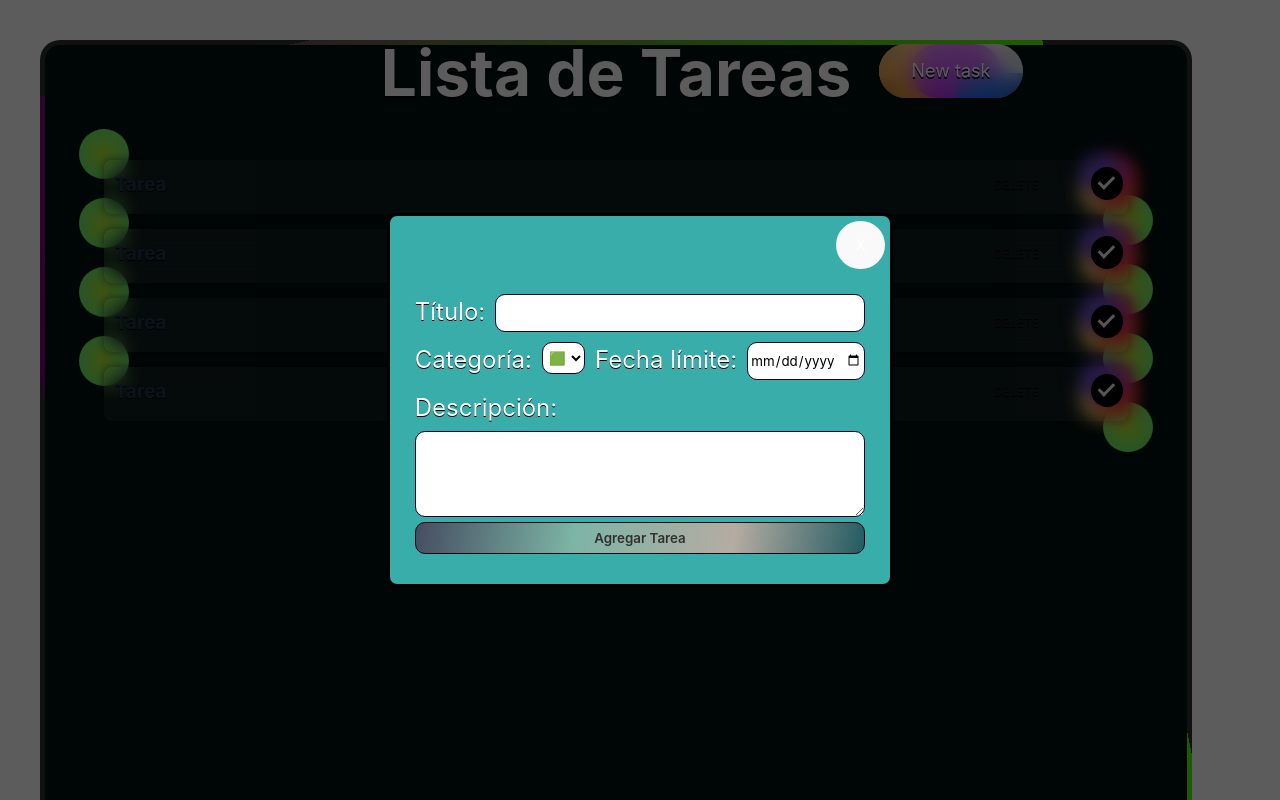
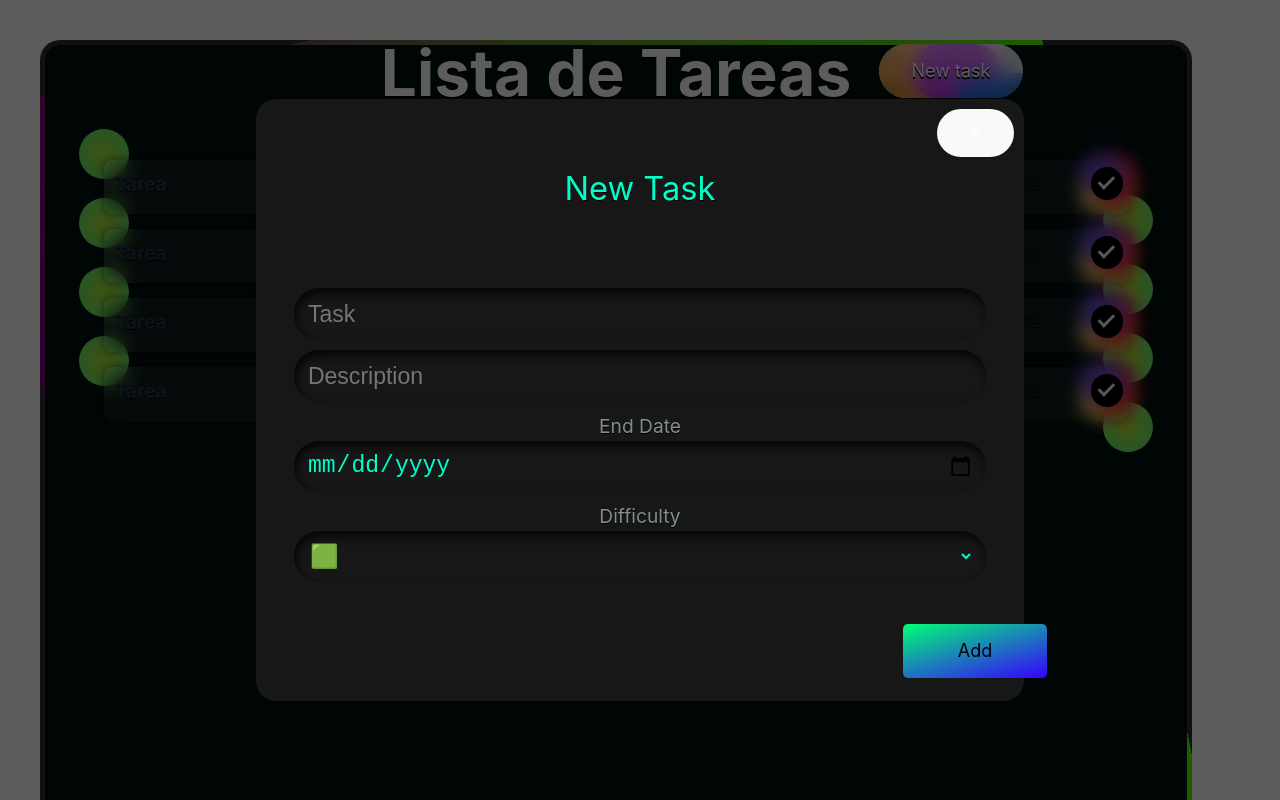
Before and after one commit to Flopyflor/to-do-list-react, a React (Vite) app: page / in a window 1280 px wide. Both pictures are taken after a click on the button "New task". Shown: the top 800 px of the page. Built offline with nearby package versions, Linux system fonts and the light colour scheme.

Commit message:
Actualización del css y de las validaciones

```diff
--- a/src/Components/AddTaskForm/AddTaskForm.jsx
+++ /dev/null
@@ -1,85 +0,0 @@
-/*
-NOTAS:
-Validaciones:
-- La fecha límite debe estar en el futuro. Se borra y el estilo y title cambian.
-- No se puede enviar si el título o la fecha están vacíos. El botón explica por qué en un hover.
-- Los inputs de texto son sanitizados con la función 'sanitize'.
-- La categoría no puede estar vacía.
-
-TODO:
-- Enviar la información al backend.
-- Mandar tarea a View? - creé el espacio para la función pero si no sirve la sacan
-
-Para tener en cuenta:
-- Las opciones para categorías no se renderizan dinámicamente porque usan emojis. Si se cambiaran las categorías
-habría que cambiar el formulario a mano. No creo que valga la pena cambiarlo igual.
-- La Fecha aparece en formato aaaa-mm-dd por default. Es decir, un string '2023-04-25'. Si conviene se puede cambiar.
-
-*/
-import React from 'react'
-import "./AddTaskForm.module.css"
-import {useAddTaskForm} from './useAddTaskForm'
-import style from "./AddTaskForm.module.css"
-
-
-// Consts ---------
-import {CATEGORIAS} from '../../global/Categorias';
-
-
-// La Lógica ------------
-function AddTaskForm( {alEnviar} ) {
-  //Esta propiedad es opcional si decidimos que este form deba pasarle a la
-  //vista la información de la nueva tarea, es como me imagino que podría ser.
-
-  const {
-    handleChange,
-    handleSubmit,
-    sePuedeEnviar,
-    form,
-    fechaWarning
-  } = useAddTaskForm({ alEnviar })
-
-  return (
-    <form onSubmit={handleSubmit}>
-
-      <p>
-        <label htmlFor="titulo">Título: </label>
-        <input id='titulo' name='titulo' type="text" value={form.titulo} onChange={handleChange} />
-      </p>
-
-      <p>
-        <label htmlFor="categoria">Categoría: </label>
-        <select id='categoria' name="categoria" onChange={handleChange} defaultValue={CATEGORIAS.verde}>
-          <option value={CATEGORIAS.rojo}>🟥</option>
-          <option value={CATEGORIAS.amarillo}>🟨</option>
-          <option value={CATEGORIAS.verde}>🟩</option>
-        </select>
-
-
-        <label htmlFor="fechaLimite">Fecha límite: </label>
-        <input id='fechaLimite' name='fechaLimite' type="date" value={form.fechaLimite} onChange={handleChange}
-        className={fechaWarning ? style.warning : ""}
-        title={fechaWarning? "La fecha debe encontrarse en el futuro" : ""}
-        />
-      </p>
-
-      <p>
-        <label htmlFor="descripcion">Descripción: </label>
-      </p>
-      <textarea id='descripcion' name='descripcion' type="text" value={form.descripcion} onChange={handleChange}></textarea>
-
-
-      <p>
-        <input
-        type="submit"
-        value="Agregar Tarea"
-        disabled={!sePuedeEnviar(form.titulo, form.fechaLimite)}
-        title={sePuedeEnviar(form.titulo, form.fechaLimite) ? "" : "La tarea debe tener un título y una fecha límite."}
-        />
-      </p>
-
-    </form>
-  )
-}
-
-export default AddTaskForm
--- a/src/Components/AddTaskForm/AddTaskForm.module.css
+++ /dev/null
@@ -1,63 +0,0 @@
-form {
-    text-align: left;
-    padding: 20px;
-    font-size: 1.5rem;
-    font-weight: 400;
-    display: flex;
-    flex-direction: column;
-    flex-wrap: wrap;
-}
-
-input, select, textarea{
-    background-color: white;
-    padding: 2px;
-    height: 2rem;
-    border-radius: 10px;
-    color: black;
-    width: auto;
-    flex-grow: 2;
-    border: 1.5px solid rgb(10, 0, 52);
-    font-family: inherit;
-    cursor:text;
-}
-
-textarea {
-    height: 5rem;
-}
-
-input[type="date"]{
-    width: 7rem;
-}
-
-input[type="submit"]{
-    cursor: pointer;
-    background: linear-gradient(100deg, rgba(191, 0, 255, 0.8), rgba(20, 243, 20, 0.634), rgb(255, 160, 59) 70.71%, rgba(3, 3, 174, 0.515));
-    color: white;
-    font-weight: 600;
-}
-
-input[type="submit"]:hover{
-    outline: white;
-    border: 2px solid white;
-}
-
-input:disabled{
-    cursor:default;
-    filter: grayscale(90%);
-    color: rgb(48, 48, 48);
-    text-shadow:none;
-}
-
-p{
-    margin: 5px 0;
-    width: 100%;
-    display: flex;
-    flex-direction: row;
-    justify-content: space-between;
-    gap: 10px;
-    flex-wrap: wrap;
-}
-
-.warning {
-    border: 1px solid red;
-}
--- a/src/Components/AddTaskForm/useAddTaskForm.js
+++ /dev/null
@@ -1,70 +0,0 @@
-import { useState } from 'react'
-import {sanitize} from '../../utils/sanitize.js';
-
-//este en particular lo defino como variable porque necesito referenciarlo en el handleChange
-const fechaLimite = "fechaLimite";
-
-const formVacia = {
-  titulo: "",
-  descripcion: "",
-  [fechaLimite]: "",
-  categoria: ""
-};
-
-export function useAddTaskForm( { alEnviar } ) {
-    const [form, setForm] = useState(formVacia);
-
-    const [fechaWarning, setFechaWarning] = useState(false);
-
-    const sePuedeEnviar = (titulo, fecha) => {
-        if(titulo == "" || fecha == ""){
-        return false
-        }
-        return true;
-    }
-
-    const handleChange = (e) => {
-        let { name, value } = e.target;
-
-        //me aseguro que la fecha límite esté en el futuro
-        if (name == fechaLimite) {
-        if (new Date(value) < new Date()){
-            value = "";
-            setFechaWarning(true);
-        } else if (fechaWarning == true) {
-            setFechaWarning(false);
-        }
-        }
-
-        setForm({
-        ...form,
-        [name]: value
-        });
-
-    };
-
-    const handleSubmit = (e) => {
-        e.preventDefault();
-
-        form.titulo = sanitize(form.titulo);
-        form.descripcion = sanitize(form.descripcion);
-
-        //TODO: Hacer que esto funcione - coordinar con grupo de endpoints
-        //const nuevaTarea = agregarTarea(form);
-
-        //TODO: Hacer que esto funcione - coordinar con View de Tareas
-        //agregarNuevaTarea(nuevaTarea)
-
-        alEnviar();
-
-        setForm(formVacia);
-    }
-
-    return {
-        handleChange,
-        handleSubmit,
-        form,
-        fechaWarning,
-        sePuedeEnviar
-    }
-}
--- a/src/Components/Portal/Portal.jsx
+++ b/src/Components/Portal/Portal.jsx
@@ -3,17 +3,13 @@ import styles from './portal.module.css'
 
 //Portal que muestra, en este caso, el formulario para agregar una nueva tarea.
 
-export const Portal = ({getClosed, children}) => {
-
-    const closePortal = () => {
-      getClosed();
-    }
+export const Portal = ({setClosed, children}) => {
 
     return (
         <>
             <div id={styles.portalBackground}>
                 <div id={styles.portalContent}>
-                    <button id={styles.portalBtnClose} onClick={closePortal}>X</button>
+                    <button id={styles.portalBtnClose} onClick={setClosed}>X</button>
                     {children}
                 </div>
             </div>
--- a/src/Components/Portal/Portal.module.css
+++ b/src/Components/Portal/Portal.module.css
@@ -12,20 +12,19 @@
 }
 
 #portalContent {
-    display: flex;
-    flex-direction: column;
-    align-items: center;
-    padding: 5px;
-    background-color: #38ada9;
-    border-radius: 10px;
-    border: 3px solid black;
+    width: max(60%, 500px);
+    height: fit-content;
+    margin: auto;
+    position: relative;
 }
 
 #portalBtnClose {
-    align-self: flex-end;
-    position: static;
+    display: block;
+    position: absolute;
+    right: 10px;
+    top: 10px;
     width: 10%;
-    aspect-ratio: 1 / 1;
+    aspect-ratio: 1.5 / 1;
     cursor: pointer;
     pointer-events: all;
     font-size: 1rem;
--- a/src/Components/newTaskButton/newTaskButtton.jsx
+++ b/src/Components/newTaskButton/newTaskButtton.jsx
@@ -1,7 +1,7 @@
 import React, {useState} from 'react'
 import './newTaskButton.css';
 import { Portal } from '../Portal/Portal';
-import AddTaskForm from '../AddTaskForm/AddTaskForm'
+import AddTaskForm from '../taskForm/addTaskForm'
 
 
 const NewTaskButtton = () => {
@@ -28,8 +28,8 @@ const NewTaskButtton = () => {
     </div>
 
     {showForm && (
-      <Portal getClosed={closePortal}>
-        <AddTaskForm alEnviar={closePortal}></AddTaskForm>
+      <Portal setClosed={closePortal}>
+        <AddTaskForm ></AddTaskForm>
       </Portal>
       )}
     </>
--- a/src/Components/taskForm/addTaskForm.css
+++ b/src/Components/taskForm/addTaskForm.css
@@ -50,13 +50,15 @@
     font-size: 1.2em;
   }
 
-  .difficulty {
+  .input-field option {
+    background-color: #171717;
+    border: 1px solid black;
+    margin: 0;
+  }
+
+  .group {
     color: rgba(152, 169, 166, 0.844);
     font-size: 1em;
-  }
-
-  .difficulty select {
-    border-radius: 7px;
   }
 
   .task-form .btn {
@@ -101,27 +103,8 @@
     color: rgb(0, 255, 200);
   }
 
-
-
-
-  .card {
-    background-image: linear-gradient(163deg, #00ff75 0%, #3700ff 100%);
-    border-radius: 22px;
-    transition: all .3s;
-  }
-
-  .card2 {
-    border-radius: 0;
-    transition: all .2s;
-  }
-
-  .card2:hover {
-    transform: scale(0.98);
-    border-radius: 20px;
-  }
-
-  .card:hover {
-    box-shadow: 0px 0px 30px 1px rgba(0, 255, 117, 0.30);
+  form {
+    font-size: 1.2rem;
   }
 
   @media (max-width: 890px) {
--- a/src/Components/taskForm/addTaskForm.jsx
+++ b/src/Components/taskForm/addTaskForm.jsx
@@ -1,55 +1,63 @@
-import React from 'react';
+import React from 'react'
+import {useAddTaskForm} from './useAddTaskForm'
 import './addTaskForm.css';
+
+// Consts ---------
+import {CATEGORIAS} from '../../global/Categorias';
 
 const AddTaskForm = () => {
 
-    const handleChange = (e) => {
-        let { name, value } = e.target;
+    const {
+        handleChange,
+        handleSubmit,
+        form
+    } = useAddTaskForm()
+
+    const {title, description, deadline, difficulty} = form;
+    const NAMES = {
+        TITLE: 'title',
+        DESCRIPTION: 'description',
+        DEADLINE: 'deadline',
+        DIFFICULTY: 'difficulty'
     }
-
-    const CATEGORIAS = {
-        rojo: "rojo",
-        amarillo: "amarillo",
-        verde: "verde"
-    }
-
 
   return (
     <div>
-        <div className="card">
-            <div className="card2">
-                <form className="task-form">
+        <form className="task-form" onSubmit={handleSubmit}>
             <p id="heading">New Task</p>
             <div className="field">
 
-                        <input type="text" className="input-field" placeholder="Task" autocomplete="off"/>
+                <input type="text" required onChange={handleChange} className="input-field" placeholder="Task" autocomplete="off" name={NAMES.TITLE} value={title}/>
             </div>
             <div className="field">
+                <input type="text" onChange={handleChange} className="input-field"  placeholder="Description" autocomplete="off" name={NAMES.DESCRIPTION} value={description}/>
+            </div>
 
-                        <input type="text" className="input-field"  placeholder="Description" autocomplete="off"/>
+            <div className='group'>
+            <label htmlFor="EndDate" className='label'>End Date</label>
+            <div className="field">
+                <input type="date" min={new Date().toISOString().slice(0, 10)}  className="input-field" placeholder="End date"
+                id='EndDate' name={NAMES.DEADLINE} onChange={handleChange} value={deadline} required/>
             </div>
+            </div>
+
+            <div className='group'>
+                <label htmlFor="Difficulty">Difficulty </label>
                 <div className="field">
-                        <label htmlFor="EndDate" className='label'>End Date</label>
-                        <input type="date" className="input-field" placeholder="End date" id='EndDate'/>
-
-                    </div>
-                    <div className="difficulty">
-                    <label htmlFor="Difficulty">Difficulty </label>
-                        <select name="Difficulty" onChange={handleChange} defaultValue={CATEGORIAS.verde}>
+                    <select name={NAMES.DIFFICULTY} onChange={handleChange} defaultValue={CATEGORIAS.verde} value={difficulty} className="input-field">
                         <option value={CATEGORIAS.rojo}>🟥</option>
                         <option value={CATEGORIAS.amarillo}>🟨</option>
                         <option value={CATEGORIAS.verde}>🟩</option>
                     </select>
                 </div>
+            </div>
+
             <div className="btn">
-
                 <button className="button2">Add</button>
             </div>
 
         </form>
     </div>
-        </div>
-    </div>
   )
 }
 
--- /dev/null
+++ b/src/Components/taskForm/useAddTaskForm.js
@@ -0,0 +1,38 @@
+import { useState } from 'react'
+import {sanitize} from '../../utils/sanitize.js';
+
+export function useAddTaskForm() {
+    const [form, setForm] = useState({});
+
+    const handleChange = (e) => {
+        let { name, value } = e.target;
+
+        setForm({
+        ...form,
+        [name]: value
+        });
+
+    };
+
+    const handleSubmit = (e) => {
+        e.preventDefault();
+
+        const dataToSend = {};
+        const emptyForm = {}
+
+        for (const prop in form) {
+            dataToSend[prop] = sanitize(form[prop]);
+            emptyForm[prop] = '';
+        }
+
+        //TODO: enviar al backend
+
+        setForm(emptyForm);
+    }
+
+    return {
+        handleChange,
+        handleSubmit,
+        form
+    }
+}
--- a/src/index.css
+++ b/src/index.css
@@ -12,6 +12,8 @@
   -webkit-font-smoothing: antialiased;
   -moz-osx-font-smoothing: grayscale;
   -webkit-text-size-adjust: 100%;
+
+  box-sizing: border-box;
 }
 
 
```
Lines whose indentation alone changed are shown as unchanged.
